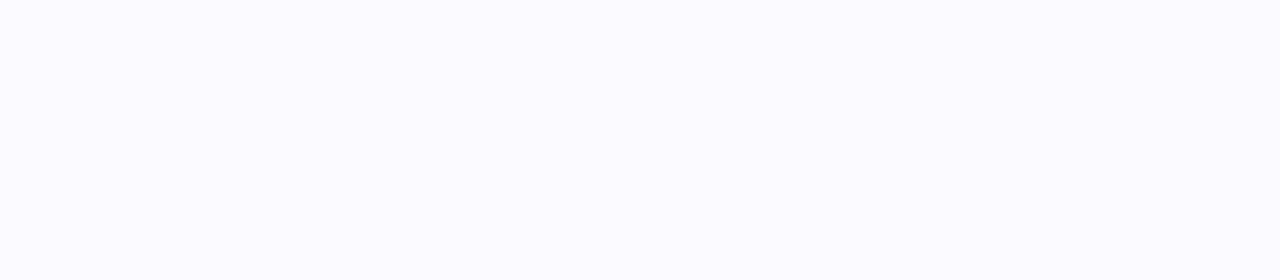
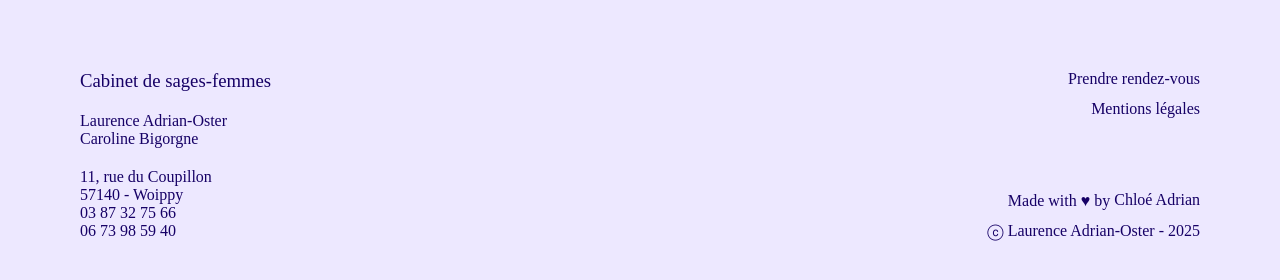
Before and after one commit to chloeadriancreates/cabinet-de-sages-femmes-v2, a Next.js app: page / in a window 1280 px wide. Shown: the part 4934-5214 px from the top of the page. Before the commit the page ends 4844 px from the top, so only its background shows below. Built offline with nearby package versions, Linux system fonts and the light colour scheme; a web font is replaced by a local one.

Commit message:
Add footer

```diff
--- a/app/layout.tsx
+++ b/app/layout.tsx
@@ -5,6 +5,7 @@ import { Faculty_Glyphic, National_Park } from "next/font/google";
 import Hero from "@/components/Hero/hero";
 import Navigation from "@/components/Navigation/navigation";
 import Wave from "@/components/Wave/wave";
+import Footer from "@/components/Footer/footer";
 
 const facultyGlyphic = Faculty_Glyphic({
   variable: "--display",
@@ -34,6 +35,7 @@ export default function RootLayout({
         <Hero />
         <Wave horizontal={false} vertical={true} />
         {children}
+        <Footer />
       </body>
     </html>
   );
--- /dev/null
+++ b/components/Footer/footer.module.scss
@@ -0,0 +1,64 @@
+@use "../../styles/variables";
+@use "../../styles/mixins";
+@use "../../styles/functions";
+
+.footer {
+    @include mixins.flex(row, stretch, stretch);
+    background: variables.$lavender;
+    margin-top: functions.pixelsToRem(80);
+    padding: functions.pixelsToRem(80);
+    gap: functions.pixelsToRem(50);
+
+    &>div[data-container="contact"] {
+        @include mixins.flex(column, flex-start, flex-start);
+        gap: functions.pixelsToRem(20);
+        width: 50%;
+
+        & h3 {
+            font-family: variables.$display;
+            font-size: variables.$h3;
+        }
+
+        & div[data-container="names"] {
+            & p {
+                font-family: variables.$display;
+                font-size: variables.$body;
+            }
+        }
+
+        & div[data-container="address"] {
+            & p {
+                font-size: variables.$body;
+            }
+        }
+    }
+
+    &>div[data-container="links"] {
+        @include mixins.flex(column, space-between, flex-end);
+        width: 50%;
+
+        & nav {
+            @include mixins.flex(column, center, flex-end);
+            gap: functions.pixelsToRem(10);
+            font-size: variables.$body;
+
+            & a {
+                @include mixins.link;
+            }
+        }
+
+        &>div {
+            @include mixins.flex(column, center, flex-end);
+            gap: functions.pixelsToRem(10);
+            font-size: variables.$body;
+
+            & div[data-container="signature"] {
+                @include mixins.flex;
+
+                & a {
+                    @include mixins.link;
+                }
+            }
+        }
+    }
+}
--- /dev/null
+++ b/components/Footer/footer.tsx
@@ -0,0 +1,34 @@
+import styles from "./footer.module.scss";
+import { contact } from "@/lib/contact";
+import Link from "next/link";
+
+const Footer = () => {
+    return (
+        <footer className={styles.footer}>
+            <div data-container="contact">
+                <h3>{contact.title}</h3>
+                <div data-container="names">
+                    {contact.names.map((paragraph, index) => <p key={index}>{paragraph}</p>)}
+                </div>
+                <div data-container="address">
+                    {contact.address.map((paragraph, index) => <p key={index}>{paragraph}</p>)}
+                </div>
+            </div>
+            <div data-container="links">
+                <nav>
+                    <Link href="">Prendre rendez-vous</Link>
+                    <Link href="">Mentions légales</Link>
+                </nav>
+                <div>
+                    <div data-container="signature">
+                        <span>Made with ♥︎ by&nbsp;</span>
+                        <Link href="https://chloeadrian.dev">Chloé Adrian</Link>
+                    </div>
+                    <p>ⓒ Laurence Adrian-Oster - 2025</p>
+                </div>
+            </div>
+        </footer>
+    )
+}
+
+export default Footer;
--- a/components/Hero/hero.tsx
+++ b/components/Hero/hero.tsx
@@ -1,7 +1,7 @@
 import styles from "./hero.module.scss";
 import Image from "next/image";
 import Wave from "../Wave/wave";
-import contact from "@/lib/contact";
+import { contact } from "@/lib/contact";
 
 const Hero = () => {
     const { title, names } = contact;
--- a/lib/contact.ts
+++ b/lib/contact.ts
@@ -1,4 +1,4 @@
-const contact = {
+export const contact = {
     title: "Cabinet de sages-femmes",
     names: [
         "Laurence Adrian-Oster",
@@ -11,5 +11,3 @@ const contact = {
         "06 73 98 59 40"
     ]
 }
-
-export default contact;
--- a/styles/_mixins.scss
+++ b/styles/_mixins.scss
@@ -1,3 +1,6 @@
+@use "../styles/variables";
+@use "../styles/functions";
+
 @mixin flex($direction: row, $justify: center, $align: center) {
     display: flex;
     flex-direction: $direction;
@@ -18,3 +21,22 @@
 @mixin transition($property: all) {
     transition: $property 0.3s ease;
 }
+
+@mixin link($color: variables.$blueberry) {
+    @include flex(column, flex-start, stretch);
+
+    &::after {
+        @include transition;
+        content: "";
+        width: 0%;
+        height: functions.pixelsToRem(1.5);
+        background: $color;
+        transform-origin: center;
+        margin-top: functions.pixelsToRem(1);
+    }
+
+    &:hover::after,
+    &:focus::after {
+        width: 100%;
+    }
+}
```
